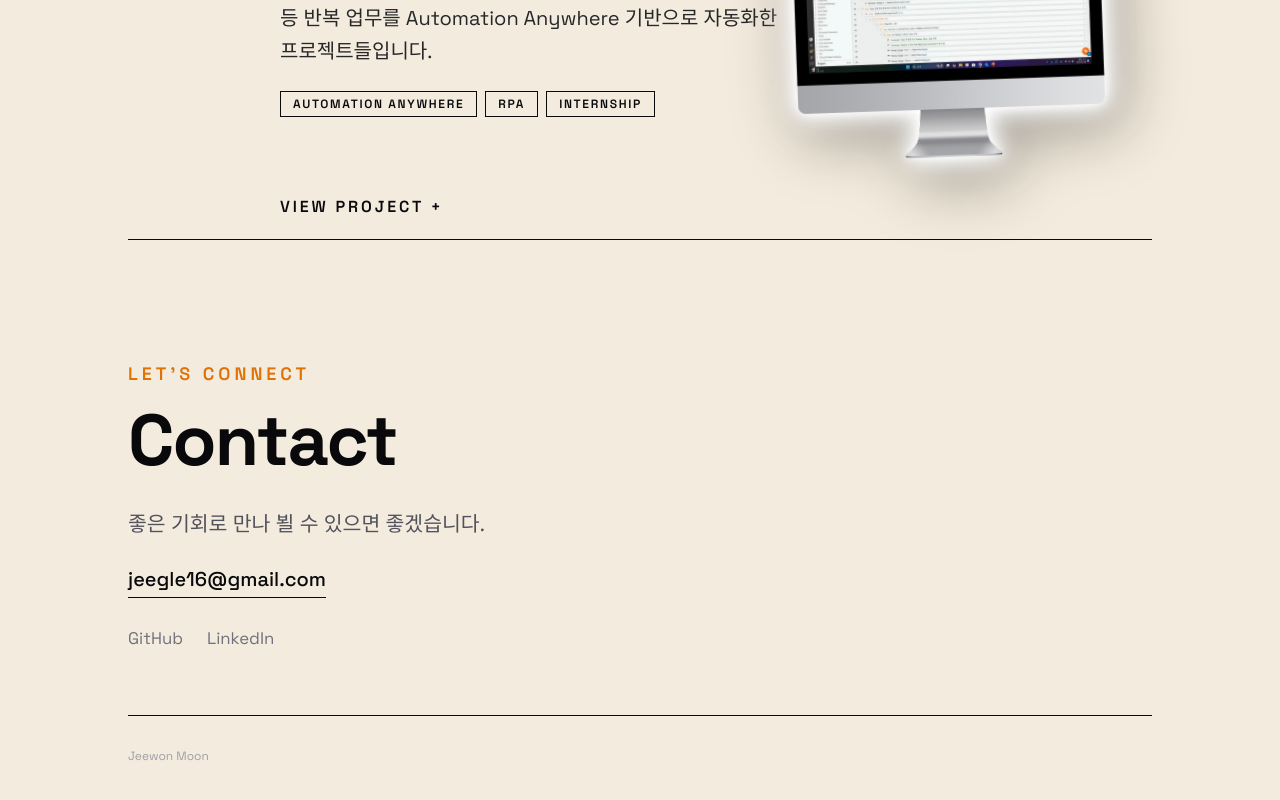
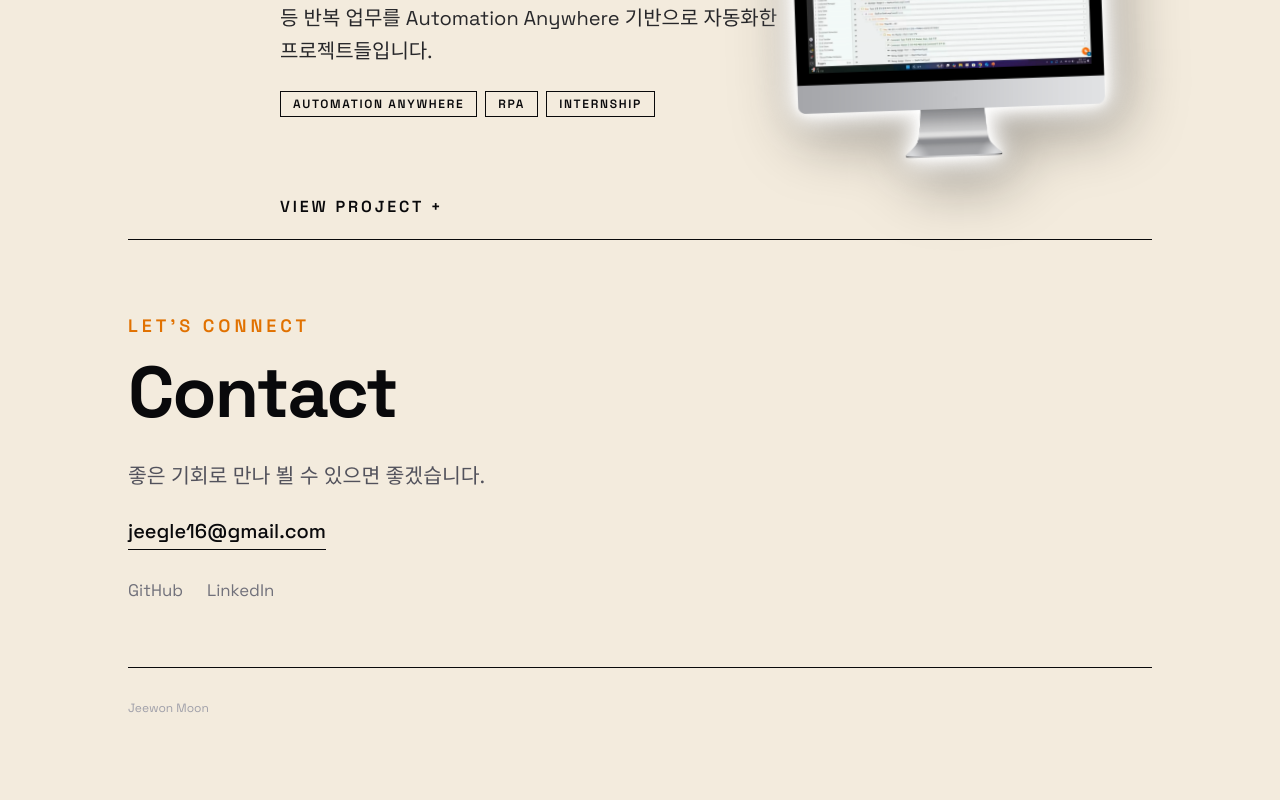
Before and after one commit to jeegle16-alt/moonfolio, a Next.js app: page / in a window 1280 px wide. Shown: the part 4483-5283 px from the top of the page. Built offline with nearby package versions, Linux system fonts and the light colour scheme; a web font is replaced by a local one.

Commit message:
fix for contact

```diff
--- a/components/sections/Contact.tsx
+++ b/components/sections/Contact.tsx
@@ -7,8 +7,8 @@ export default function Contact() {
   const { locale } = useLocale();
 
   return (
-    <section id="contact" className="pb-16 pt-8">
-      <div className="mx-auto max-w-[80vw] pt-6">
+    <section id="contact" className="pb-16 pt-2">
+      <div className="mx-auto max-w-[80vw] pt-0">
         <p className="font-en text-base sm:text-lg font-semibold tracking-[0.22em] uppercase text-amber-600 mb-4">
           Let&apos;s Connect
         </p>
```
